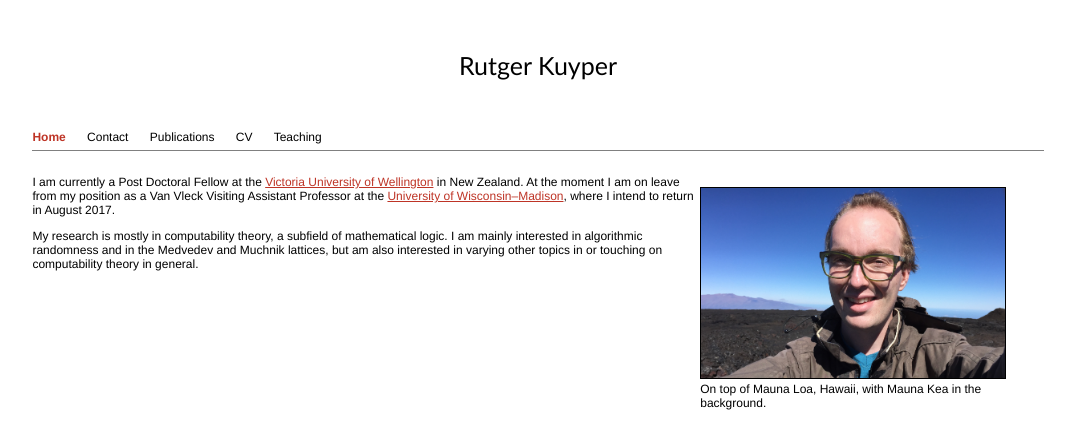
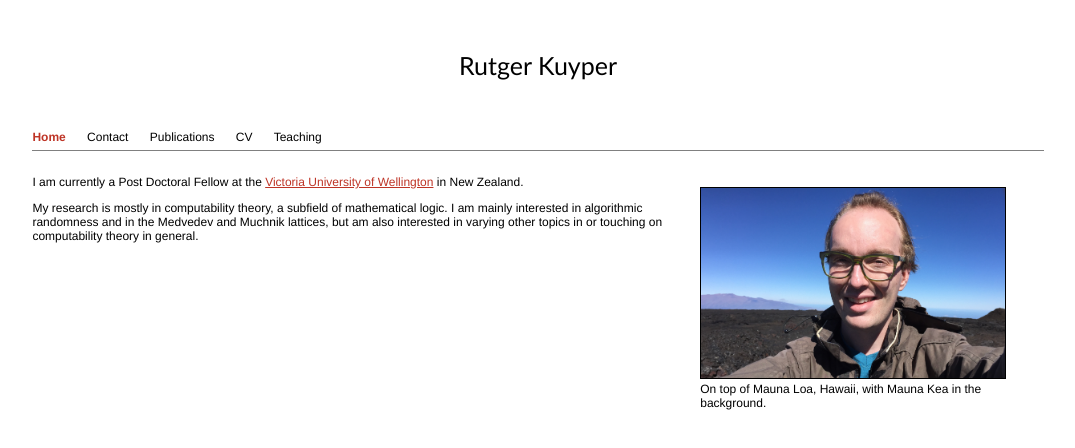
Before and after one commit to rkuyper/rkuyper.github.io, a plain HTML site: page index.html in a window 1280 px wide. Shown: the whole page, without its empty margins (102-1177 px from the left). Drawn offline with Linux system fonts and the light colour scheme.

Commit message:
Updated publication

```diff
--- a/index.html
+++ b/index.html
@@ -28,7 +28,7 @@
 </figure>
 
 <p class='first'>
-I am currently a Post Doctoral Fellow at the <a target='_top' href='http://www.victoria.ac.nz/sms/'>Victoria University of Wellington</a> in New Zealand. At the moment I am on leave from my position as a Van Vleck Visiting Assistant Professor at the <a target='_top' href='http://www.math.wisc.edu/~lempp/logic.html'>University of Wisconsin&ndash;Madison</a>, where I intend to return in August 2017.
+I am currently a Post Doctoral Fellow at the <a target='_top' href='http://www.victoria.ac.nz/sms/'>Victoria University of Wellington</a> in New Zealand.
 </p>
 
 <p>
```
